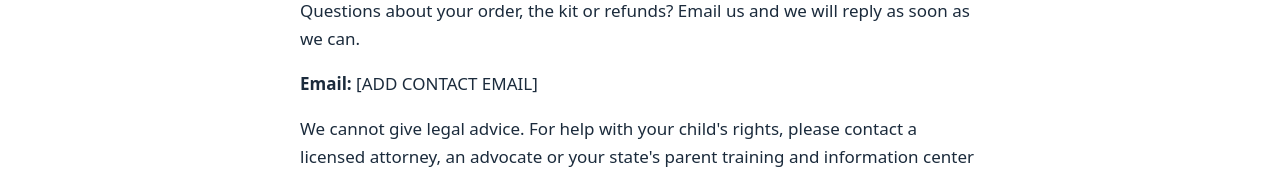
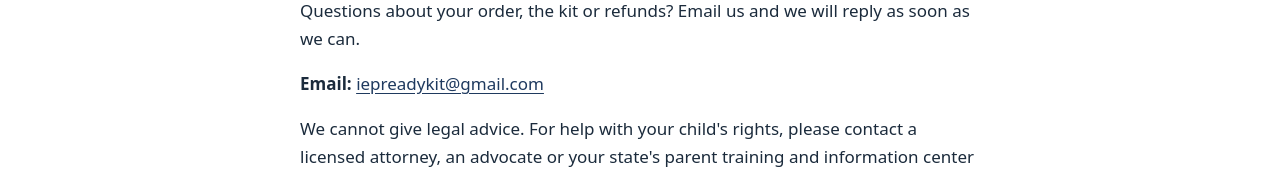
Before and after one commit to miguel181081/iepreadykit, a plain HTML site: page contact.html in a window 1280 px wide. Shown: the part 191-360 px from the top of the page. Drawn offline with Linux system fonts and the light colour scheme.

Commit message:
Adiciona email de contato na página Contact
Co-Authored-By: Claude Sonnet 5.5 <noreply@anthropic.com>

```diff
--- a/contact.html
+++ b/contact.html
@@ -27,7 +27,7 @@
 <h1>Contact</h1>
 
 <p>Questions about your order, the kit or refunds? Email us and we will reply as soon as we can.</p>
-<p><strong>Email:</strong> [ADD CONTACT EMAIL]</p>
+<p><strong>Email:</strong> <a href="mailto:iepreadykit@gmail.com">iepreadykit@gmail.com</a></p>
 <p>We cannot give legal advice. For help with your child's rights, please contact a licensed attorney, an advocate or your state's parent training and information center through <a href="https://www.parentcenterhub.org/" target="_blank" rel="noopener noreferrer">parentcenterhub.org</a>.</p>
 
 </div></main>
```
